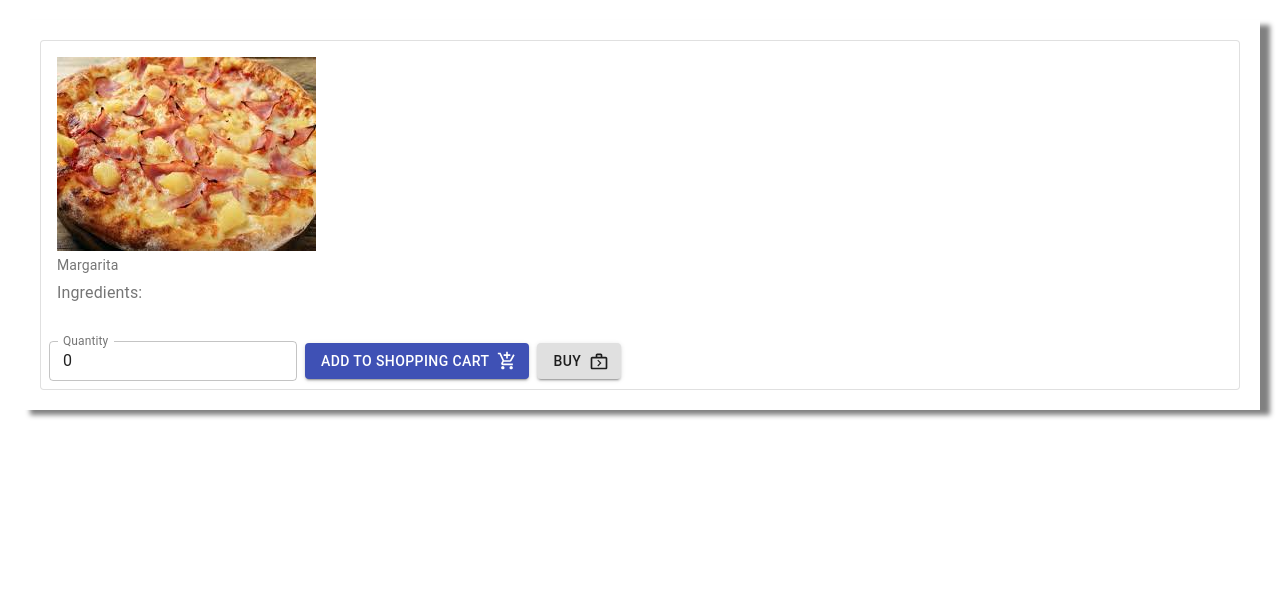
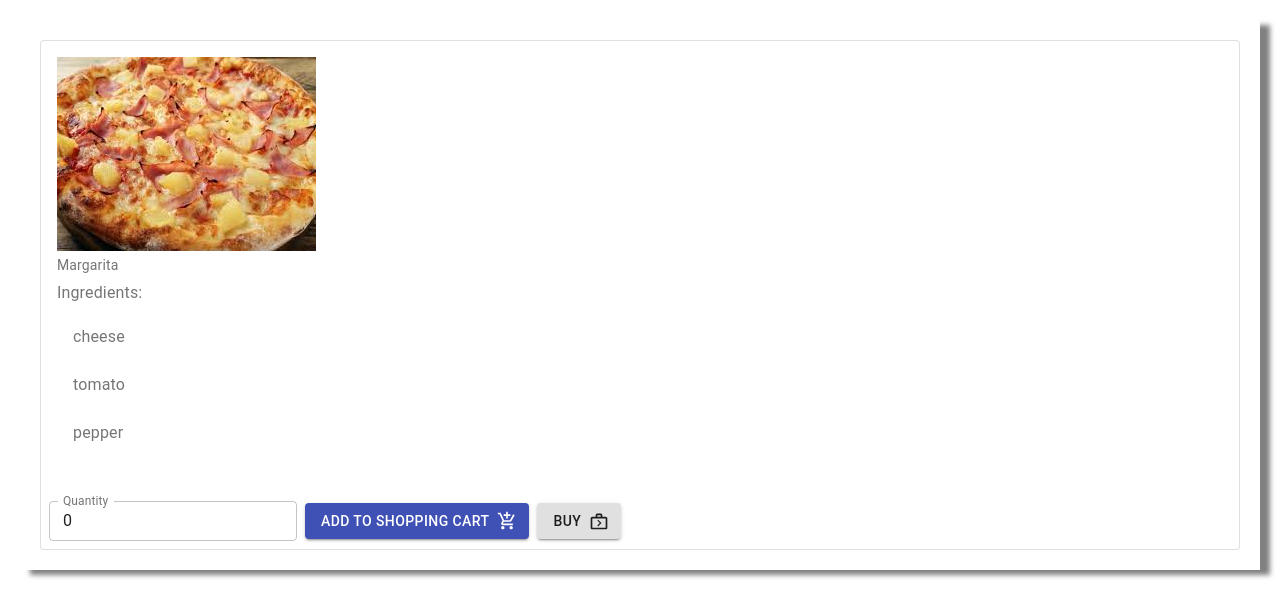
Before and after one commit to Gerson4G/innoscripta-front, a React (Create React App) app: page /pizza/1 in a window 1280 px wide. Shown: the top 616 px of the page. Built offline with nearby package versions, Linux system fonts and the light colour scheme.

Commit message:
list ingredients

```diff
--- a/src/components/PizzaDetail.jsx
+++ b/src/components/PizzaDetail.jsx
@@ -11,6 +11,9 @@ import TextField from '@material-ui/core/TextField';
 import AddShoppingCartIcon from '@material-ui/icons/AddShoppingCart';
 import NextWeekOutlinedIcon from '@material-ui/icons/NextWeekOutlined';
 import { ContextData } from './AppProvider';
+import List from '@material-ui/core/List';
+import ListItem from '@material-ui/core/ListItem';
+import ListItemText from '@material-ui/core/ListItemText';
 import '../css/PizzaDetail.css';
 
 
@@ -54,6 +57,13 @@ const PizzaDetail = ({match}) => {
                   </Typography>
                   <Typography className={classes.pos} color="textSecondary">
                       Ingredients:
+                      <List component="nav">
+                        { pizza.ingredients.map( ingredient =>
+                          <ListItem>
+                            <ListItemText primary={ingredient} />
+                          </ListItem>
+                        )}
+                      </List>
                   </Typography>
               </CardContent>
               <CardActions>
--- a/src/data/pizzas.js
+++ b/src/data/pizzas.js
@@ -6,23 +6,27 @@ export const pizzaData = [
       img: pizzaImg,
       title: 'Margarita',
       price: 20,
+      ingredients: ['cheese', 'tomato', 'pepper'],
     },
     {
       id: 2,
       img: pizzaImg,
       title: 'Granjera',
       price: 20,
+      ingredients: ['cheese', 'tomato', 'pepper'],
     },
     {
       id: 3,
       img: pizzaImg,
       title: 'Tocineta',
       price: 20,
+      ingredients: ['cheese', 'tomato', 'pepper'],
     },
     {
       id: 4,
       img: pizzaImg,
       title: 'FullPizza',
       price: 20,
+      ingredients: ['cheese', 'tomato', 'pepper'],
     },
   ];
```
